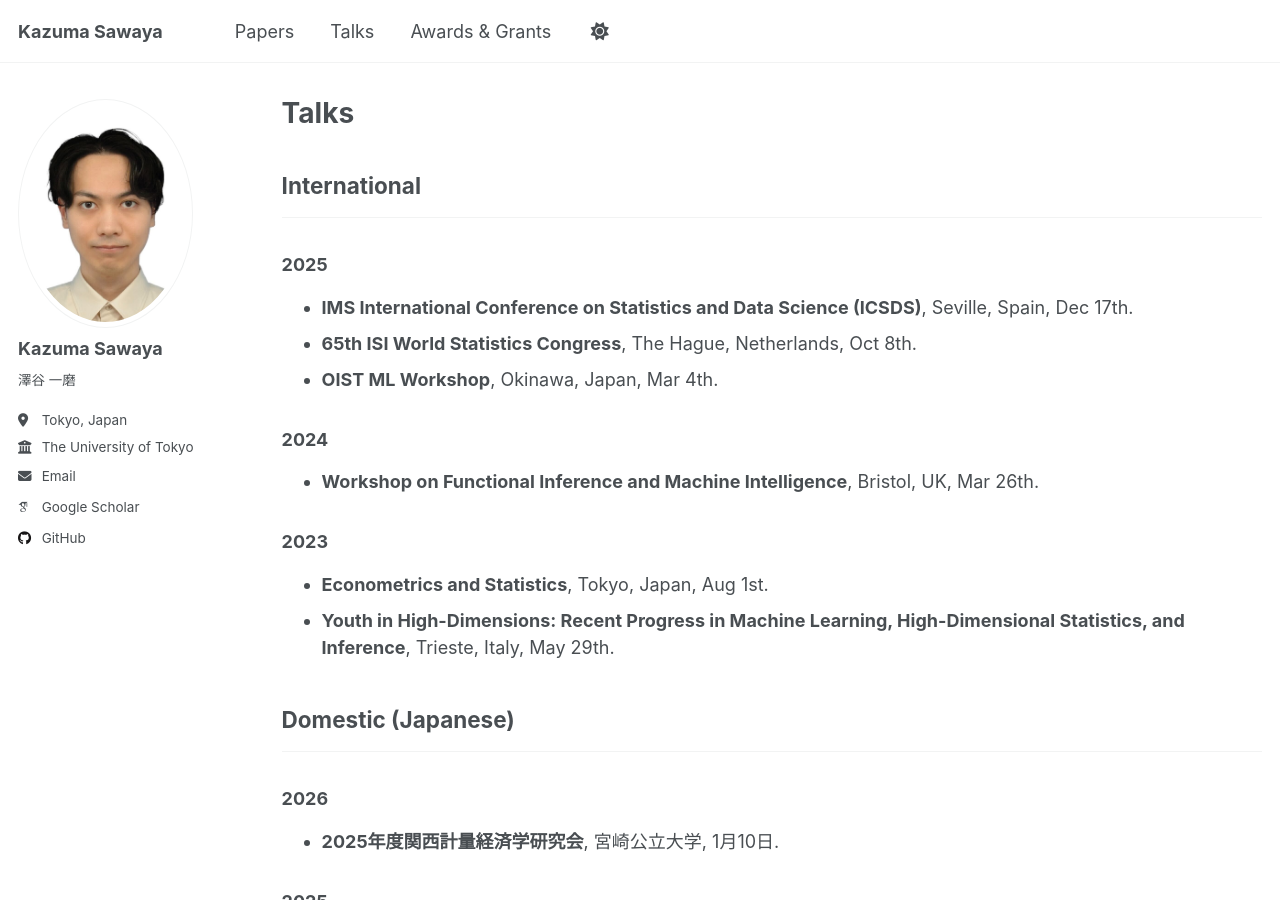
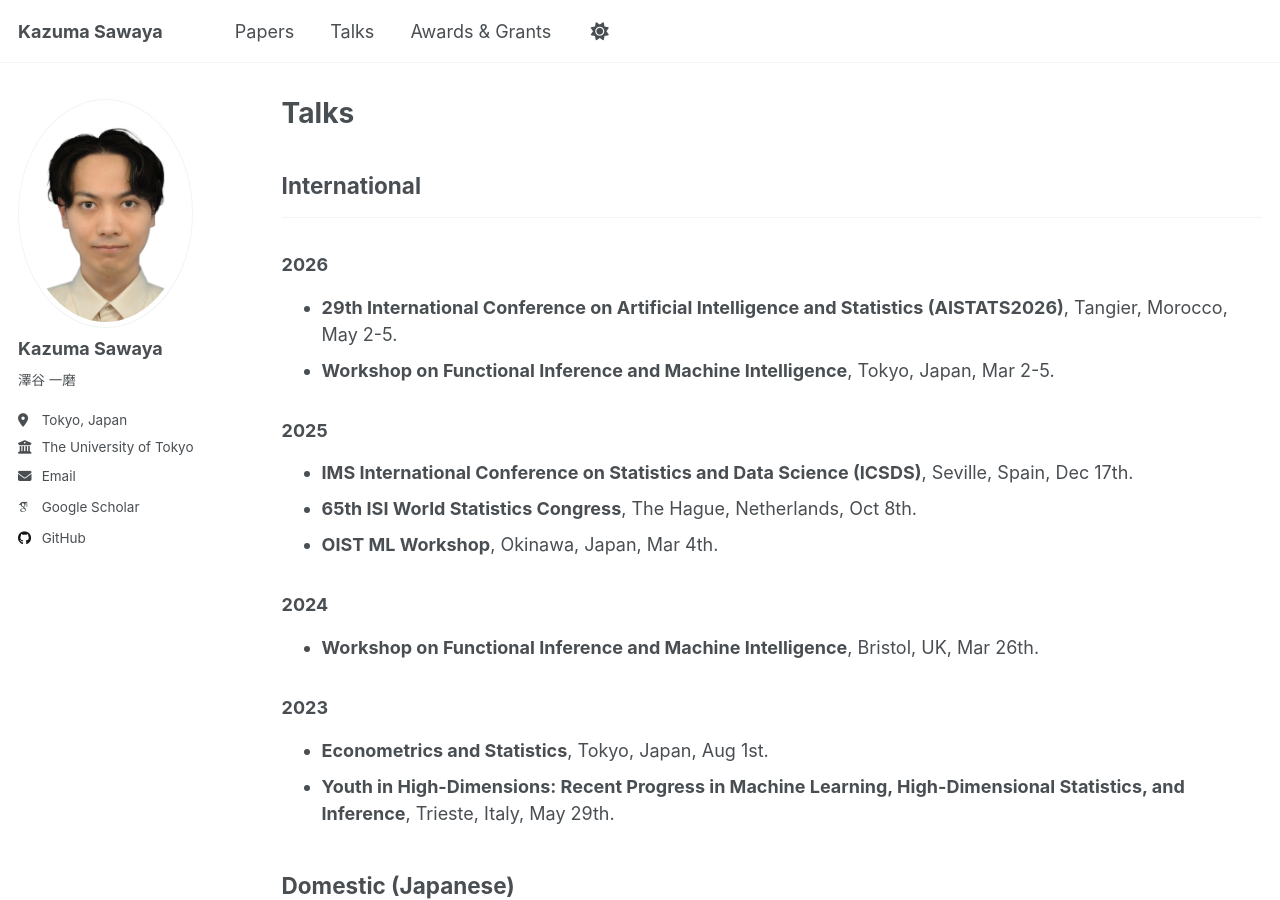
Before and after one commit to sawaya-ka/sawaya-ka.github.io, a Jekyll site: the page built from _pages/talks.md, in a window 1280 px wide and 900 px high. Built offline with Jekyll 4.4.1, drawn with Linux system fonts in a browser that asks for light colours; some web fonts are replaced; a script that is not in the unit is left out.

Commit message:
Update talks.md

```diff
--- a/_pages/talks.md
+++ b/_pages/talks.md
@@ -7,6 +7,9 @@ author_profile: true
 
 ## International
 ---
+### 2026
+- **29th International Conference on Artificial Intelligence and Statistics (AISTATS2026)**, Tangier, Morocco, May 2-5.
+- **Workshop on Functional Inference and Machine Intelligence**, Tokyo, Japan, Mar 2-5.
 
 ### 2025
 - **IMS International Conference on Statistics and Data Science (ICSDS)**, Seville, Spain, Dec 17th.
```
